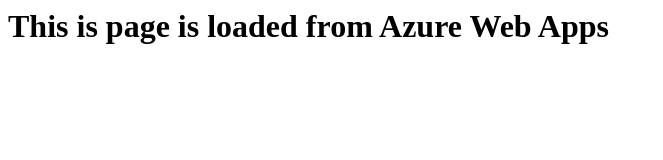
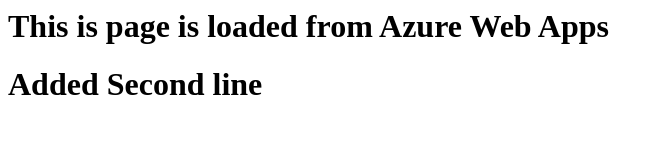
Before and after one commit to pkvanda/arepo, a plain HTML site: page index.html in a window 1280 px wide. Shown: the whole page, without its empty margins (0-663 px from the left). Drawn offline with Linux system fonts and the light colour scheme.

Commit message:
Update index.html

```diff
--- a/index.html
+++ b/index.html
@@ -1 +1,2 @@
 <h1> This is page is loaded from Azure Web Apps </h1>
+<h1> Added Second line </h1>
```
